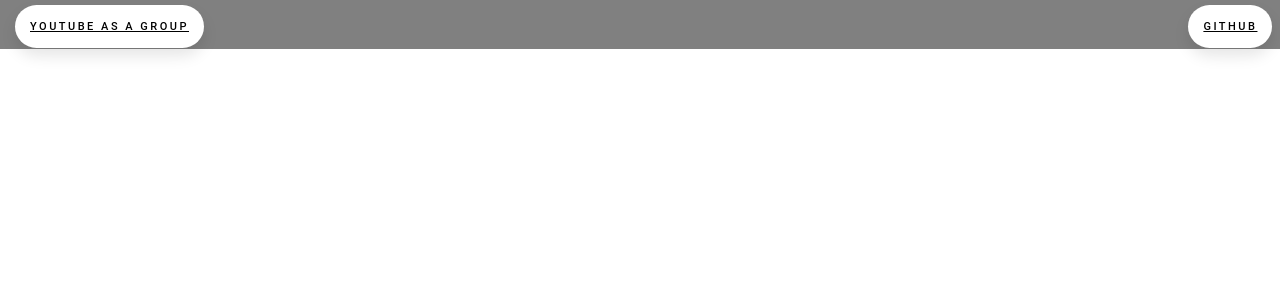
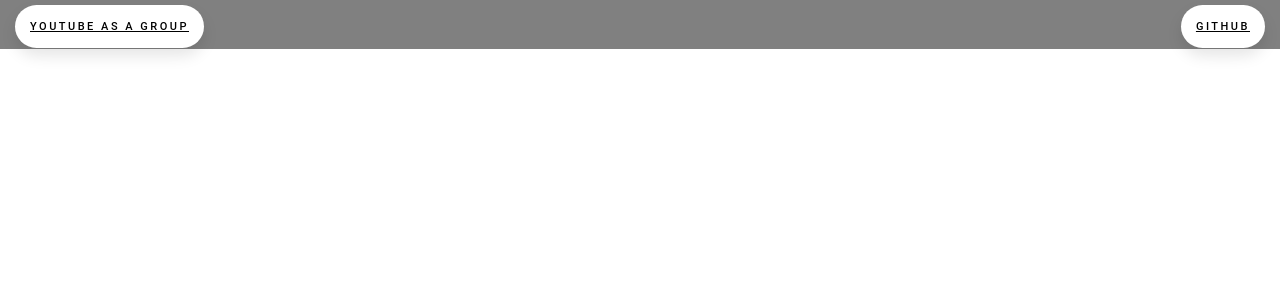
Before and after one commit to DailoxFH/ytasagroup, a Flask app: page / in a window 1280 px wide. Shown: the top 300 px of the page. Run offline with Flask 2, Linux system fonts and the light colour scheme.

Commit message:
Changed header cols

```diff
--- a/static/css/style.css
+++ b/static/css/style.css
@@ -125,9 +125,6 @@ h3 {
     background-color: grey;
 }
 
-
-
-
 @media only screen and (min-width: 600px) {
     input {
         display: flex;
@@ -183,7 +180,7 @@ h3 {
         width: 100%;
     }
 
-    .header .col-1 {
+    .header .col-3 {
         float: right;
         text-align: right;
     }
--- a/templates/session.html
+++ b/templates/session.html
@@ -9,10 +9,10 @@
 
 <div class="header">
     <div class="row">
-      <div class="col-3 logo">
+        <div class="col-4 logo">
             <a href="/" class="button">YouTube as a group</a>
         </div>
-      <div class="col-1">
+        <div class="col-3">
             <a href="https://github.com/DailoxFH/ytasagroup" target="_blank" class="button">Github</a>
         </div>
     </div>
--- a/templates/username.html
+++ b/templates/username.html
@@ -9,10 +9,10 @@
 
 <div class="header">
     <div class="row">
-        <div class="col-3 logo">
+        <div class="col-4 logo">
             <a href="/" class="button">YouTube as a group</a>
         </div>
-        <div class="col-1">
+        <div class="col-3">
             <a href="https://github.com/DailoxFH/ytasagroup" target="_blank" class="button">Github</a>
         </div>
     </div>
--- a/templates/watchyt.html
+++ b/templates/watchyt.html
@@ -10,15 +10,14 @@
 
 <div class="header">
     <div class="row">
-          <div class="col-3 logo">
+        <div class="col-4 logo">
             <a href="/" class="button">YouTube as a group</a>
         </div>
-          <div class="col-1">
+        <div class="col-3">
             <a href="https://github.com/DailoxFH/ytasagroup" target="_blank" class="button">Github</a>
         </div>
     </div>
 </div>
-
 <div class="alert hide">
     <span id="username_to_show" class="msg"></span>
     <span class="msg">joined the room!</span>
```
Lines whose indentation alone changed are shown as unchanged.
